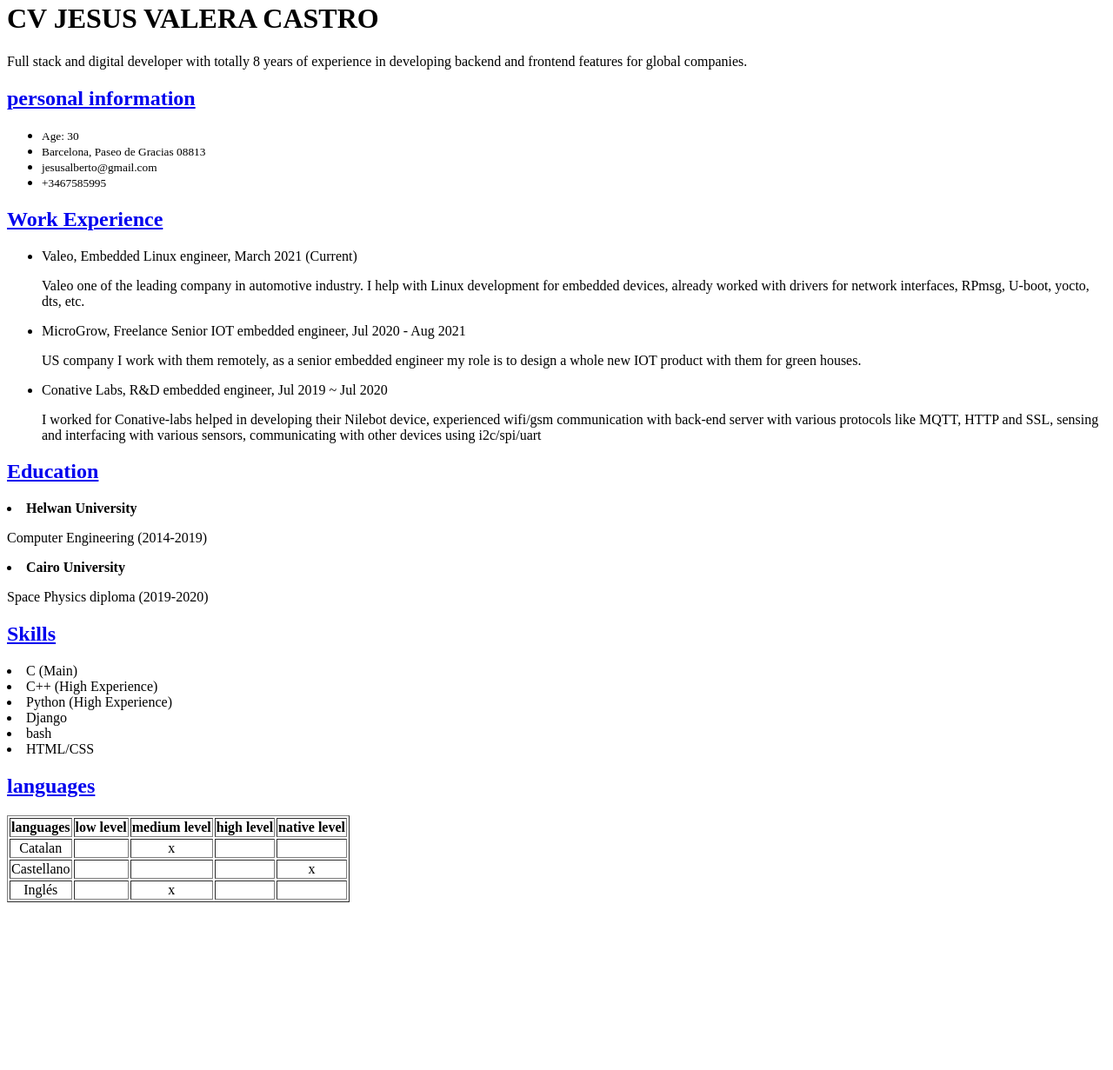
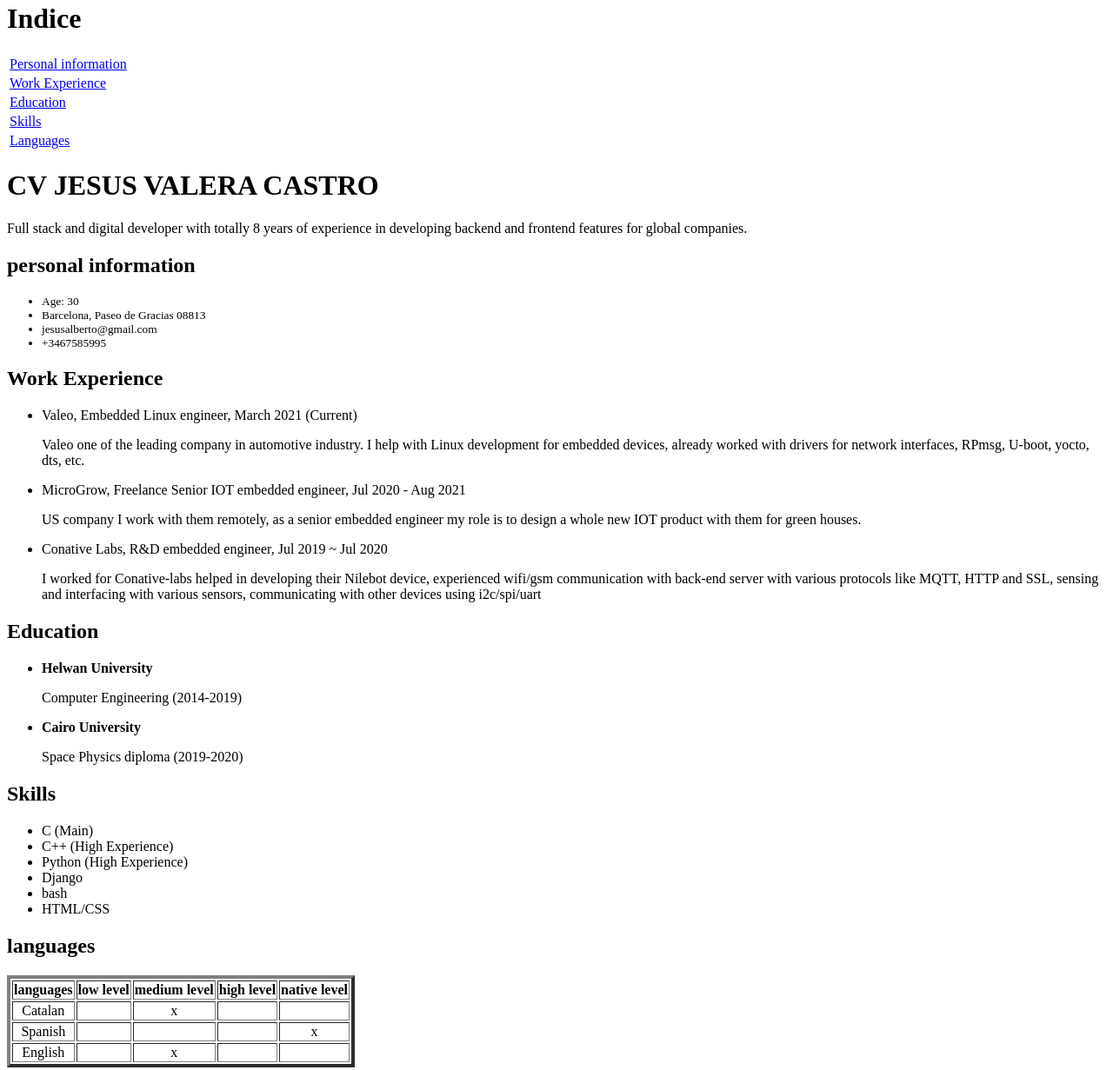
Before and after one commit to PsiqueEleana/Cursofronteduoc, a plain HTML site: page index.html in a window 1280 px wide. Shown: the part 18-1249 px from the top of the page at 87% size. Before the commit the page ends 1064 px from the top, so only its background shows below. Drawn offline with Linux system fonts and the light colour scheme.

Commit message:
Actualizacion cv

```diff
--- a/index.html
+++ b/index.html
@@ -6,21 +6,46 @@
     <meta name="viewport" content="width=device-width, initial-scale=1.0">
     <title>Document</title>
 </head>
-<body> <h1> CV JESUS VALERA CASTRO </h1>
+<body>
+    <h1>Indice</H1>
+    <table>
+
+        <tr ALIGN=left>
+            <TD> <a href="#personal information">  Personal information </a></TD>
+        </tr>
+        <tr ALIGN=left>
+            <TD> <a href="#Work_experience"> Work Experience </a></TD>
+        </tr>
+        <tr ALIGN=left>
+            <TD><a href="#education"> Education </a> </TD>
+        </tr>
+        <tr ALIGN=left>
+            <TD> <a href="#skill"> Skills </a> </TD>
+        </tr>
+        <tr ALIGN=left>
+            <TD> <a href="#languages"> Languages </a> </TD>
+        </tr>
+    </table>
+
+
+    <h1> CV JESUS VALERA CASTRO </h1>
     <p>Full stack and digital developer with totally 8 years of experience in developing backend
         and frontend features for global companies.</p>
-  <h2> <a href="#personal information">  personal information </a> </h2>
-      <ul>  <small> <li> Age: 30  </small> </li>
-           <small> <li>Barcelona, Paseo de Gracias 08813 </small> </li>
-           <small> <li>jesusalberto@gmail.com</small> </li>
-           <small> <li>+3467585995</small></li> </ul>
+    <h2 id="personal information">  personal information  </h2>
+    <ul>
+        <small> <li> Age: 30  </li>
+                <li>Barcelona, Paseo de Gracias 08813  </li>
+                <li>jesusalberto@gmail.com  </li>
+                <li>+3467585995</li> </small>
+    </ul>
 
 
-        <h2> <a href="#work_experience"> Work Experience </a> </h2>
-        <ul>  <li> Valeo, Embedded Linux engineer, March 2021 (Current) </li>
+    <h2 id="Work_experience"> Work Experience </h2>
+    <ul>
+         <li> Valeo, Embedded Linux engineer, March 2021 (Current) </li>
             <p>Valeo one of the leading company in automotive industry. I help with Linux development for embedded devices,
                already worked with drivers for network interfaces, RPmsg, U-boot, yocto, dts, etc. </p>
-           <li> MicroGrow, Freelance Senior IOT embedded engineer, Jul 2020 - Aug 2021  </li>
+        <li> MicroGrow, Freelance Senior IOT embedded engineer, Jul 2020 - Aug 2021 </li>
            <p>US company I work with them remotely, as a senior embedded engineer my role is to design
              a whole new IOT product with them for green houses. </p>
         <li> Conative Labs, R&D embedded engineer, Jul 2019 ~ Jul 2020 </li>
@@ -28,23 +53,27 @@
             various protocols like MQTT, HTTP and SSL, sensing and interfacing with various sensors, communicating with other devices using i2c/spi/uart</p>
         </ul>
 
-           <h2> <a href="#education"> Education </a> </h2>
-           <strong> <li> Helwan University  </strong> </li>
+    <h2 id="education">  Education </h2>
+    <ul>
+        <li><strong> Helwan University </strong></li>
            <p> Computer Engineering  (2014-2019) </p>
-           <strong> <li> Cairo University  </strong> </li>
+        <li> <strong>Cairo University </strong> </li>
            <p> Space Physics diploma  (2019-2020) </p>
+    </ul>
 
 
-           <h2> <a href="#skill"> Skills </a> </h2>
+    <h2 id="skill"> Skills </h2>
+    <ul>
         <li> C (Main) </li>
         <li> C++ (High Experience)</li>
         <li> Python (High Experience)</li>
         <li> Django  </li>
         <li> bash </li>
         <li> HTML/CSS </li>
+    </ul>
 
-            <h2> <a href="#languages"> languages </a> </h2>
-            <TABLE BORDER>
+    <h2 id="languages"> languages </h2>
+            <TABLE BORDER="4">
                 <Tr>
                     <th> languages</th>
                     <th> low level</th>
@@ -53,25 +82,18 @@
                     <th> native level</th>
                     </TR>
 
-                <tr ALIGN=center>
-                    <TD>Catalan</TD>
+                <tr align="center">
+                    <td>Catalan</td>
                     <td> </td> <td>x </td> <td></td> <td></td>
 
 
-                <tr ALIGN=center>
-                    <TD>Castellano</TD>
+                <tr align="center">
+                    <td>Spanish</TD>
                     <td> </td> <td> </td> <td></td> <td>x</td>
 
-                <tr ALIGN=center>
-                    <TD>Inglés</TD>
+                <tr align="center">
+                    <td>English</TD>
                     <td> </td> <td> x </td> <td></td> <td></td>
-
-
-
-
-
-
-
 
 </body>
 </html>
```
Lines whose indentation alone changed are shown as unchanged.
